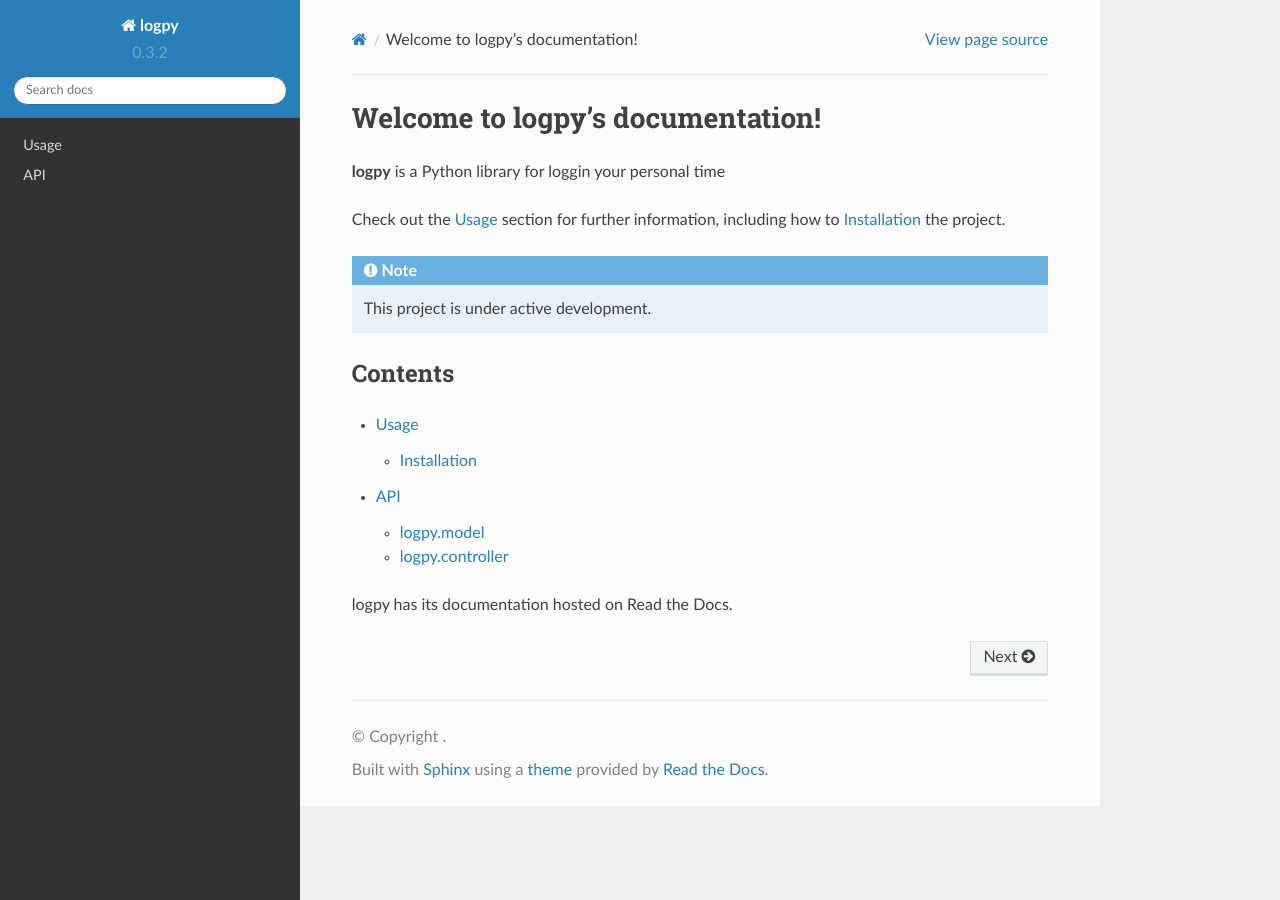
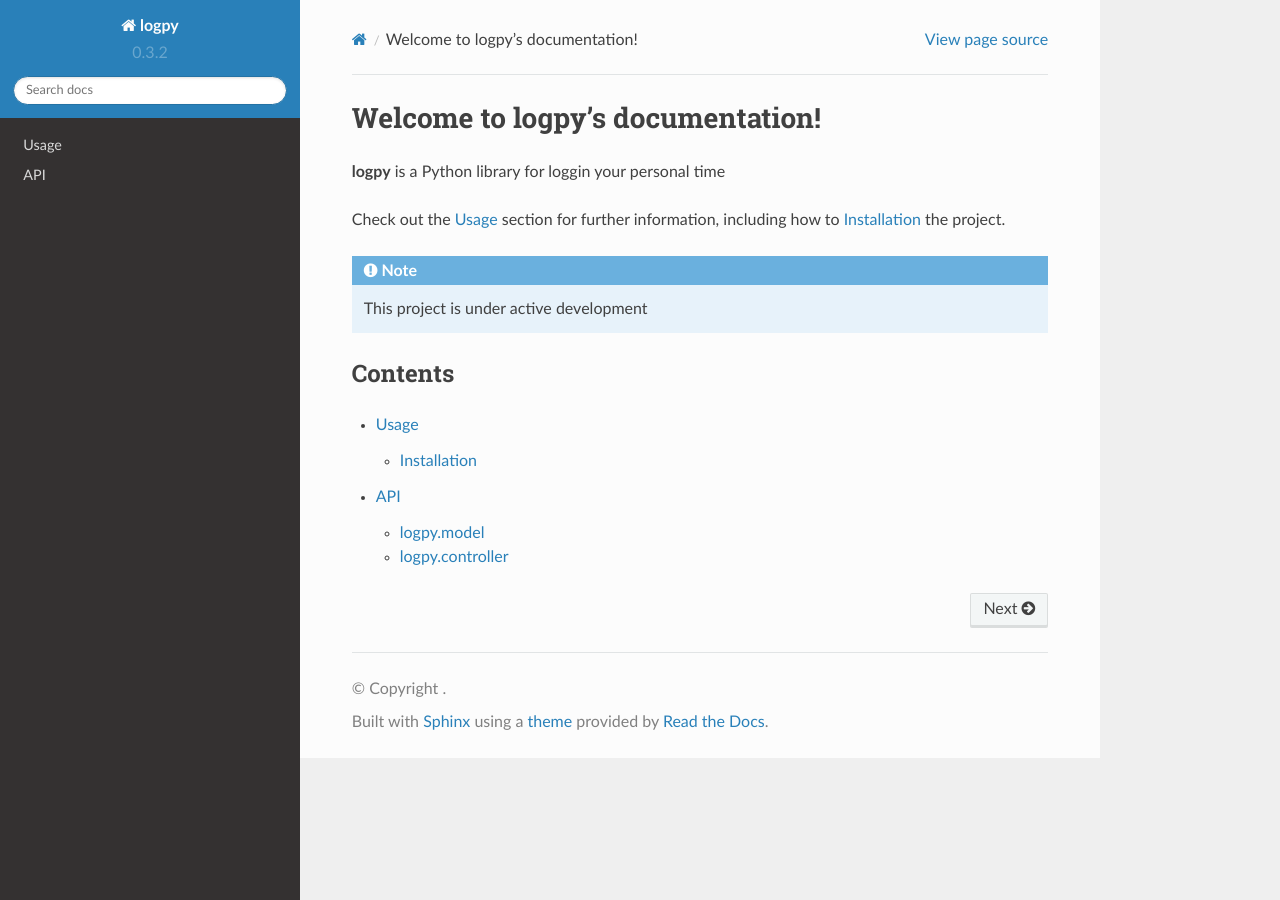
Before and after one commit to spralja/logpy, a Sphinx documentation site: the page built from docs/source/index.rst, in a window 1280 px wide. Built offline with Sphinx 7.4.7 and the Read the Docs theme 2.0.0, drawn with Linux system fonts in a browser that asks for light colours.

Commit message:
docs: Update index
* removed 'hosted on readthedocs'

```diff
--- a/docs/source/index.rst
+++ b/docs/source/index.rst
@@ -8,7 +8,7 @@
 
 .. note::
 
-   This project is under active development.
+   This project is under active development
 
 Contents
 --------
@@ -17,5 +17,3 @@
 
    usage
    api
-
-logpy has its documentation hosted on Read the Docs.
```
